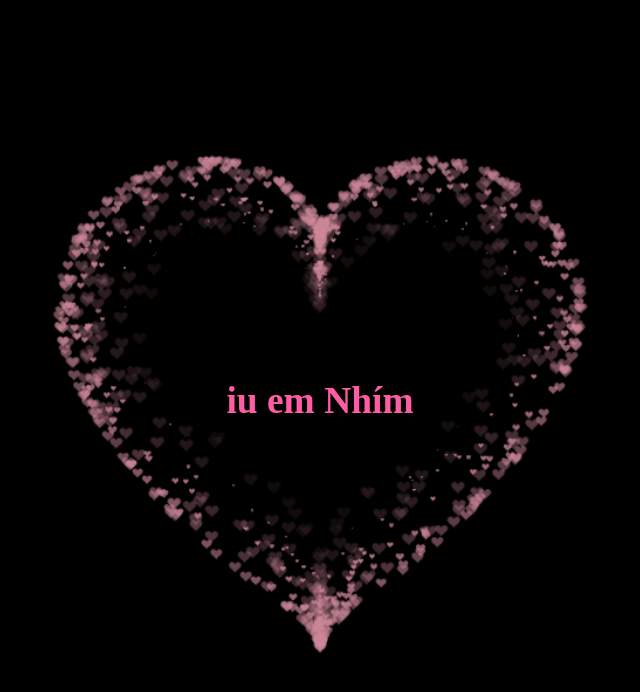
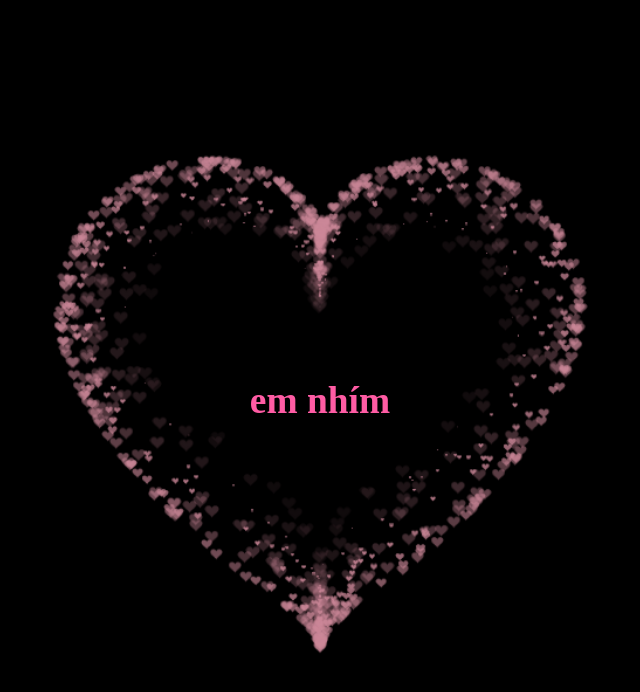
Before and after one commit to luc11zm3/web-fornhim, a plain HTML site: page index.html in a window 1280 px wide. Shown: the whole page, without its empty margins (320-960 px from the left). Drawn offline with Linux system fonts and the light colour scheme.

Commit message:
Update index.html

```diff
--- a/index.html
+++ b/index.html
@@ -90,7 +90,7 @@
   </head>
 
   <body>
-    <h1>iu em Nhím</h1>
+    <h1>em nhím</h1>
     <div class="box">
       <canvas id="pinkboard"></canvas>
     </div>
```
